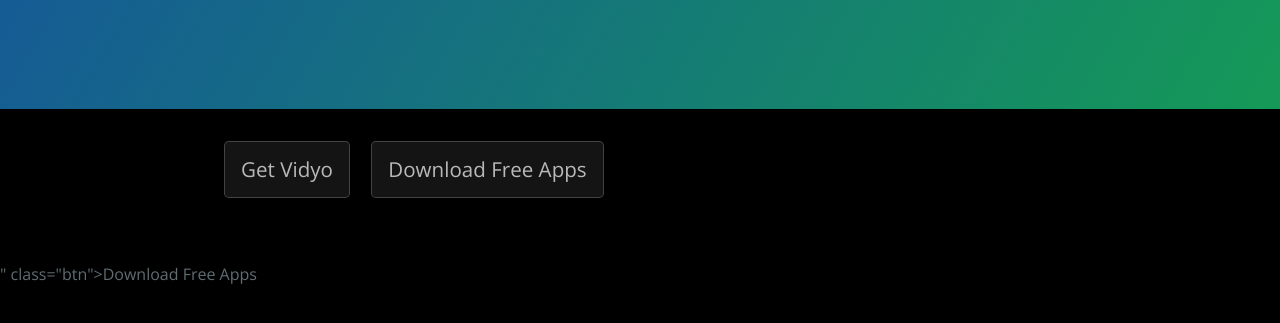
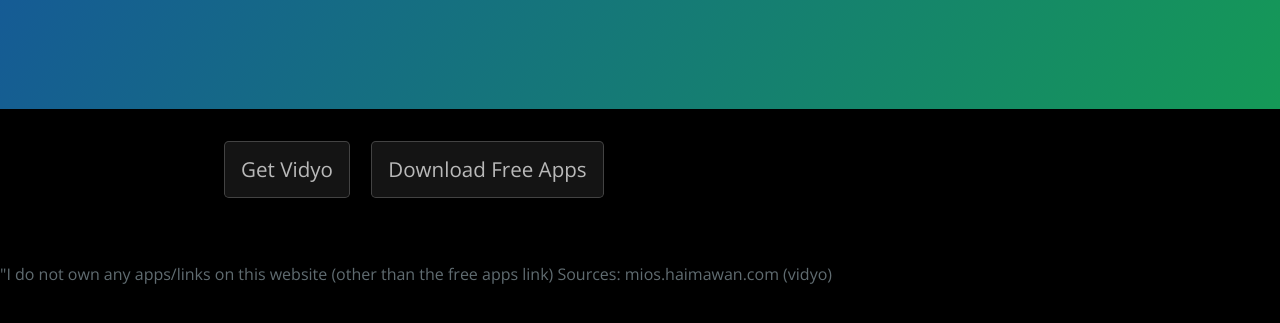
Before and after one commit to otherdotbat/AnotherIPAStore, a plain HTML site: page index.html in a window 1280 px wide. Shown: the part 161-484 px from the top of the page. Drawn offline with nearby package versions, Linux system fonts and the light colour scheme.

Commit message:
Update index.html

```diff
--- a/index.html
+++ b/index.html
@@ -33,7 +33,8 @@
 
   </body>
 </html>
-" class="btn">Download Free Apps</a>
+"I do not own any apps/links on this website (other than the free apps link)
+  Sources: mios.haimawan.com (vidyo) </a>
 
 
 
```
